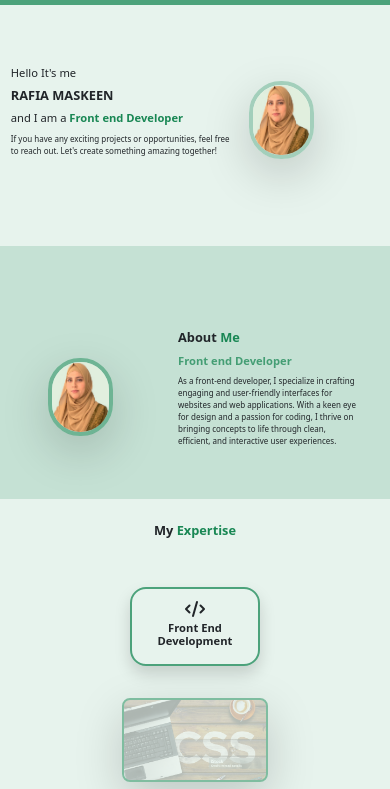
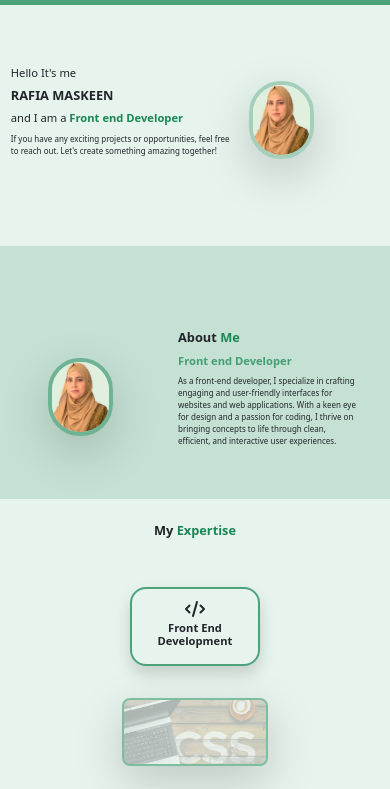
Before and after one commit to Rafia-Maskeen/portfolio, a plain HTML site: page index.html in a window 390 px wide. Shown: the part 55-844 px from the top of the page. Drawn offline with nearby package versions, Linux system fonts and the light colour scheme.

Commit message:
responsive fully

```diff
--- a/index.html
+++ b/index.html
@@ -141,7 +141,7 @@
         height: 40vh !important;
       }
       .carousel1{
-        height: 10vh !important;
+        height: 8vh !important;
         margin-top: 2rem !important;
       }
       .projects1{
```
